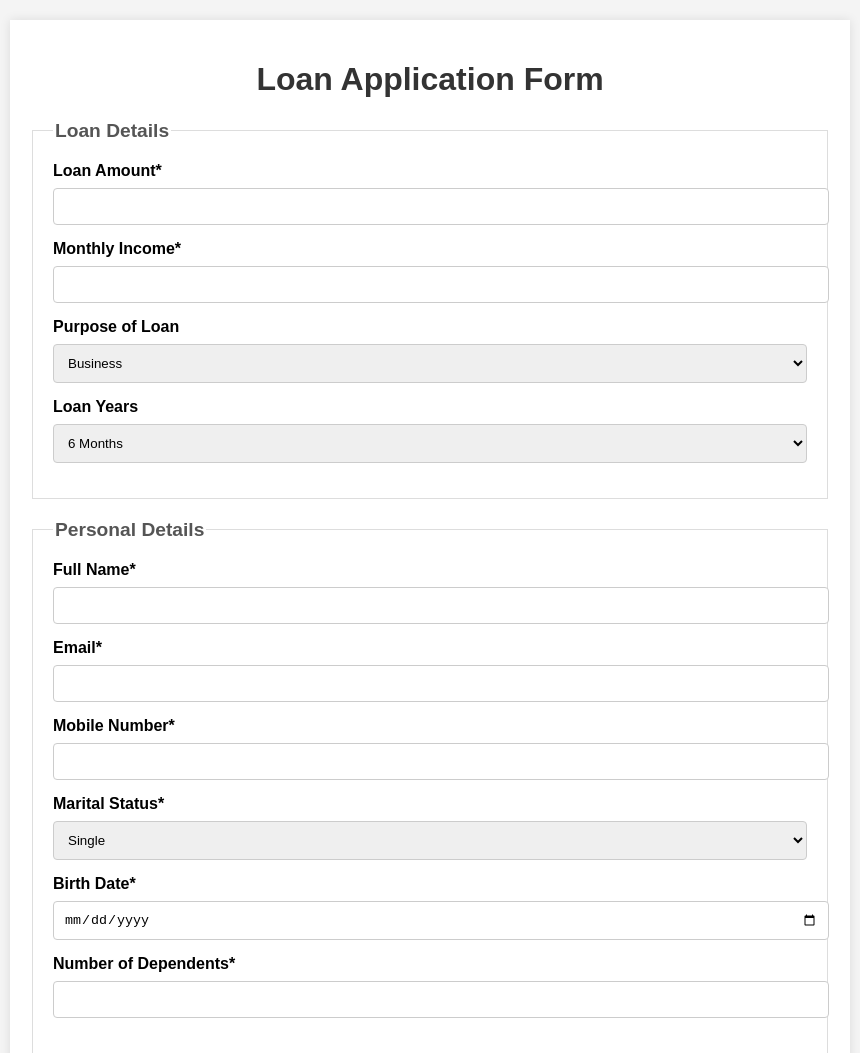
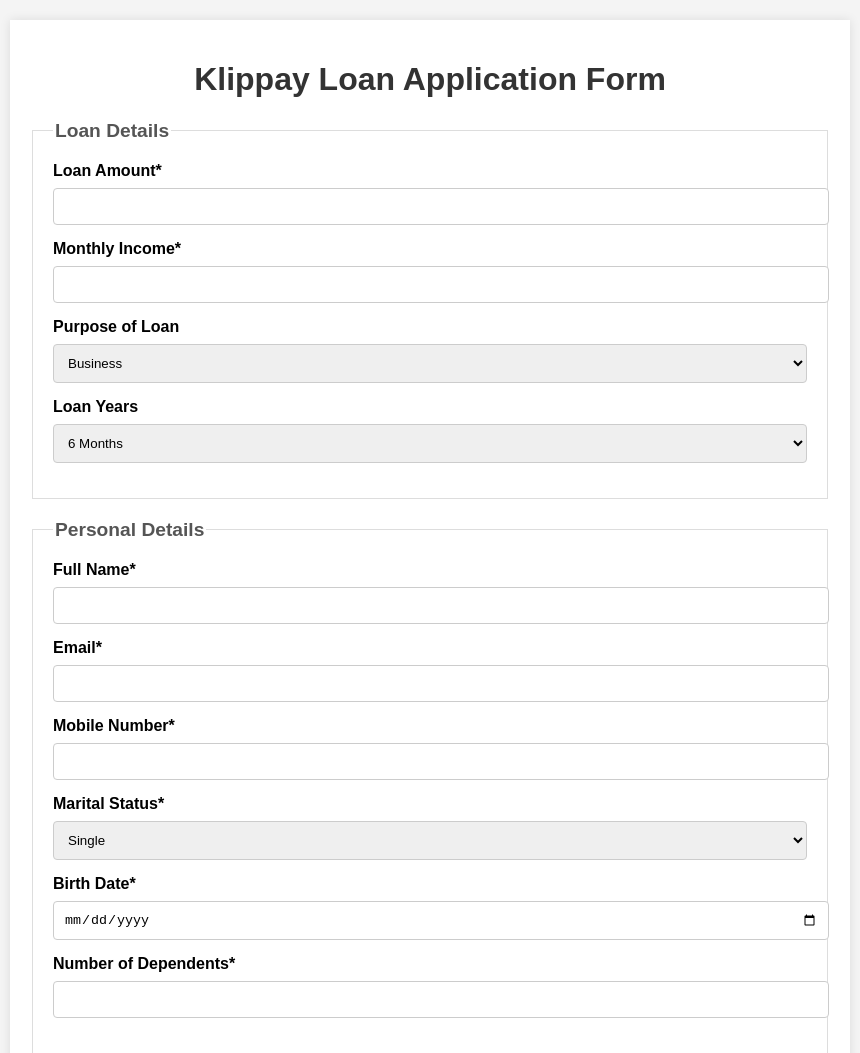
Before and after one commit to aarondo-ng/klippay-loan-form, a plain HTML site: page index.html in a window 1280 px wide. Shown: the top 1053 px of the page, without its empty margins (210-1070 px from the left). Drawn offline with Linux system fonts and the light colour scheme.

Commit message:
Update title section in index.html

```diff
--- a/index.html
+++ b/index.html
@@ -8,7 +8,7 @@
 </head>
 <body>
   <div class="container">
-    <h1>Loan Application Form</h1>
+    <h1>Klippay Loan Application Form</h1>
     <form id="loanForm" onsubmit="validateForm(event)">
       <!-- Loan Details -->
       <fieldset>
```
